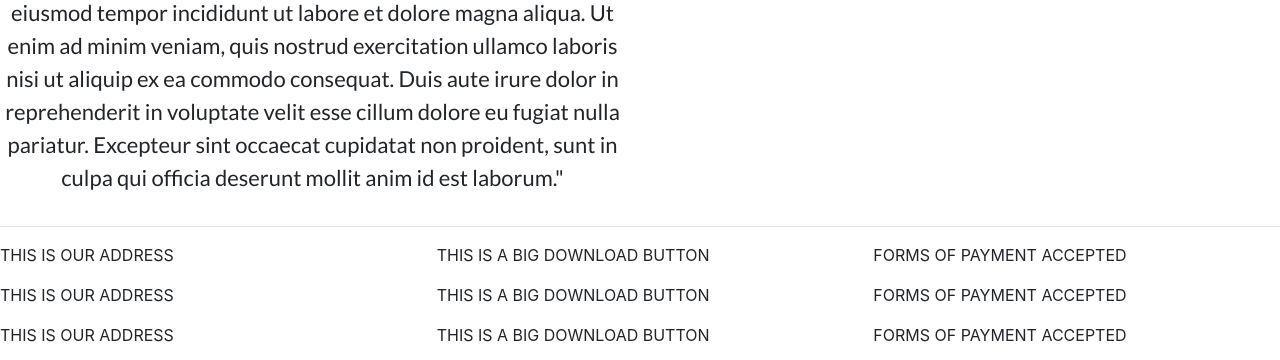
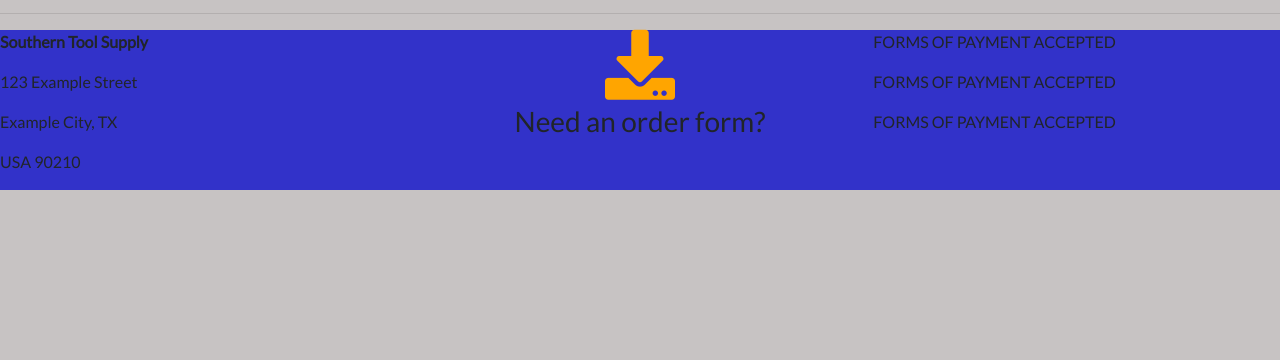
Before and after one commit to Code-Institute-Submissions/DatumEight-Milestone1, a plain HTML site: page index.html in a window 1280 px wide. Shown: the part 1807-2167 px from the top of the page. After the commit the page ends 1997 px from the top, so only its background shows below. Drawn offline with nearby package versions, Linux system fonts and the light colour scheme.

Commit message:
footer and style changes

```diff
--- a/assets/CSS/style.css
+++ b/assets/CSS/style.css
@@ -17,7 +17,32 @@
 }
 /*----------------------header----------------------------------*/
 /*----------------------footer----------------------------------*/
+footer{
+    background-color: rgb(50, 50, 201);
+    font-family: "Lato", sans-serif;
+}
 
+.big-icon{
+    font-size: 70px;
+   display: inline-block;
+    color: orange;
+    text-align: center;
+}
+.big-icon:hover{
+
+    color: rgb(124, 81, 2);
+}
+.download-p{
+    text-align: center;
+    font-family: "Lato", sans-serif;
+    font-weight: 300;
+    font-size: 28px;
+
+}
+.div-center{
+    display: inline-block;
+    text-align: center;
+}
 /*----------------------callout----------------------------------*/
 .btn--one{
    background-color: gold;
@@ -36,7 +61,8 @@
 .jumbotron{
     background-color: rgba(218, 195, 195, 0.719);
     margin-top: 120px;
-
+    padding: 25px;
+    border-radius: 25px;
 }
 .jumbotron-text2{
     color: black;
@@ -59,6 +85,7 @@
 /*----------------------nav----------------------------------*/
 .nav-style{
     background-color: rgba(117, 124, 139, 0.897);
+
 }
 /*----------------------Value Statment----------------------------------*/
 .owner{
@@ -96,3 +123,6 @@
     font-size: 22px;
 }
 /*---------------------------------body------------------------------------------*/
+body{
+    background-color: #c7c3c3;
+}
--- a/index.html
+++ b/index.html
@@ -60,7 +60,7 @@
 					<img src="../assets/images/man.jpeg" alt="warehouse" class=" mr-3 owner-pic">
 					<!--free use image from pixbay-->
 				</div>
-				<div class="col-3">
+				<div class="col-3 d-lg-none mr-2">
 					<p class="value">My father started this business in 1967 and it's been the pride of the family since
 						and we adhere
 						ourselves to the same words we did back then.
@@ -68,7 +68,7 @@
 						always come back for more.’</p>
 					<!--modified LL beans value statement-->
 
-					<h3 class="signature">James West - Owner\Operator</h3>
+					<h3 class="signature d-sm-none">James West - Owner\Operator</h3>
 				</div>
 			</div>
 		</section>
@@ -127,15 +127,16 @@
 		<!--Footer Start-->
 		<div class="row">
 			<div class="col-md-4">
-				<p>THIS IS OUR ADDRESS </p>
-				<p>THIS IS OUR ADDRESS </p>
-				<p>THIS IS OUR ADDRESS </p>
+                <p><strong>Southern Tool Supply</strong></p>
+				<p>123 Example Street </p>
+				<p>Example City, TX </p>
+				<p>USA 90210 </p>
 
 			</div>
-			<div class="col-md-4">
-				<p>THIS IS A BIG DOWNLOAD BUTTON </p>
-				<p>THIS IS A BIG DOWNLOAD BUTTON </p>
-				<p>THIS IS A BIG DOWNLOAD BUTTON </p>
+			<div class="col-md-4 div-center">
+				<i class="big-icon fas fa-download"></i>
+
+				<p class="download-p">Need an order form?</p>
 
 			</div>
 			<div class="col-md-4">
```
Also changed, not shown: about.html (+28 -0 lines).
